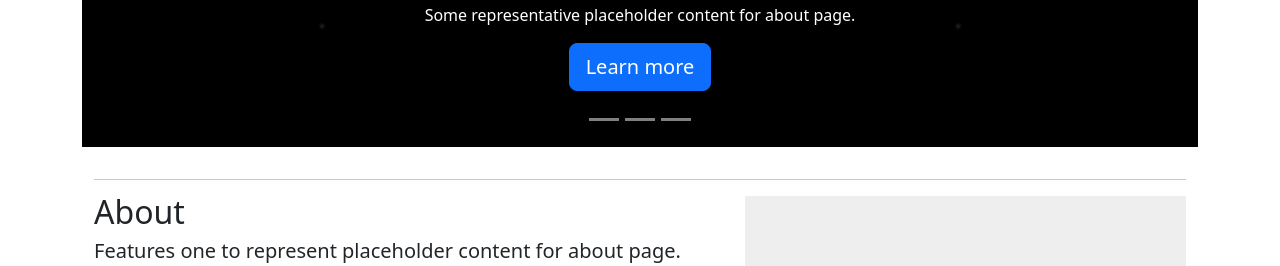
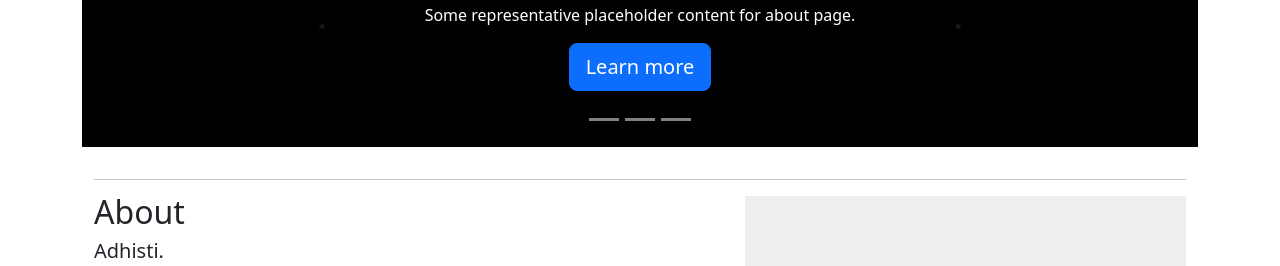
Before and after one commit to Karinand/careerportal, a plain HTML site: page home.html in a window 1280 px wide. Shown: the part 534-800 px from the top of the page. Drawn offline with nearby package versions, Linux system fonts and the light colour scheme.

Commit message:
tester adhis

```diff
--- a/home.html
+++ b/home.html
@@ -247,7 +247,7 @@
                 <div class="row featurette">
                     <div class="col-md-7">
                         <h2 class="featurette-heading fw-normal lh-1">About</h2>
-                        <p class="lead">Features one to represent placeholder content for about page.</p>
+                        <p class="lead">Adhisti.</p>
                     </div>
                     <div class="col-md-5">
                         <svg class="bd-placeholder-img bd-placeholder-img-lg featurette-image img-fluid mx-auto"
```
